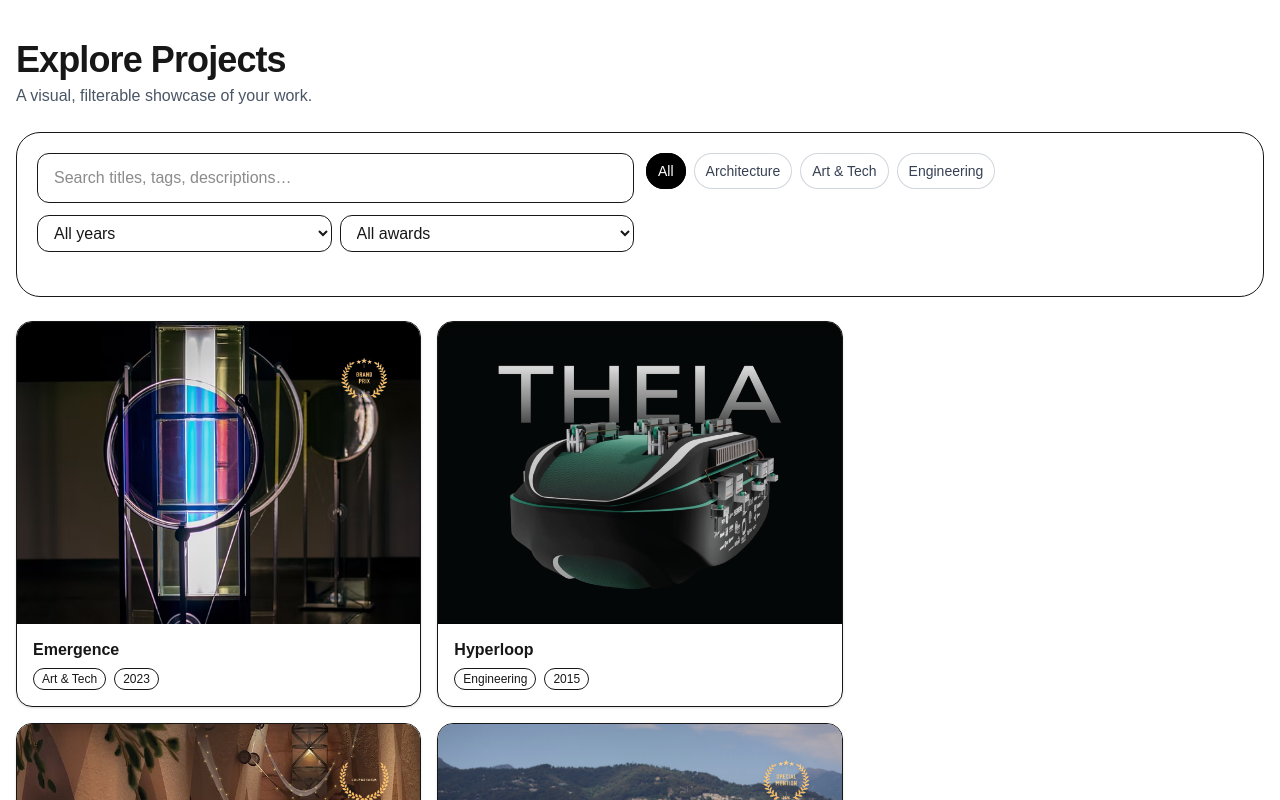
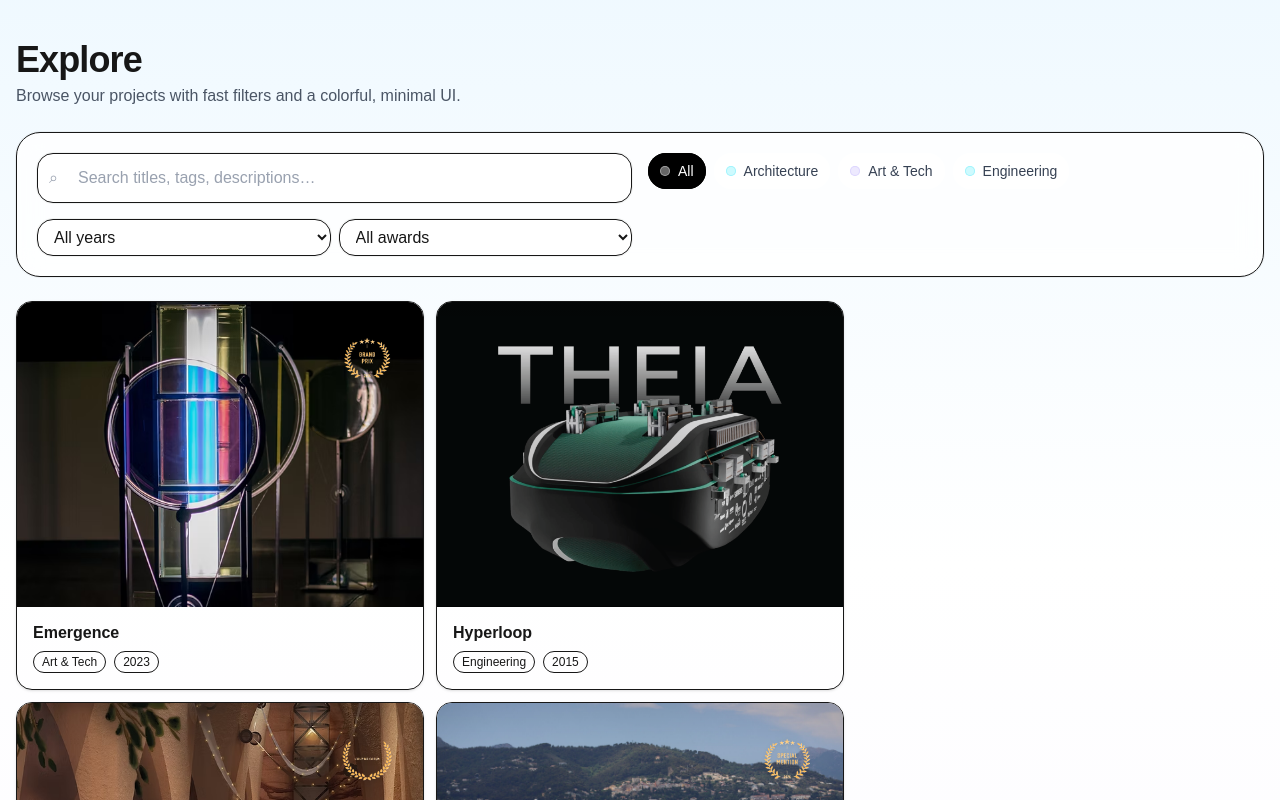
Before and after one commit to Maarten3013/dreamlab, a Next.js app: page /explore in a window 1280 px wide. Shown: the top 800 px of the page. Built offline with nearby package versions, Linux system fonts and the light colour scheme.

Commit message:
improved explore page layout and filter styling

```diff
--- a/app/explore/Filters.tsx
+++ b/app/explore/Filters.tsx
@@ -1,5 +1,58 @@
 "use client";
 import { usePathname, useRouter, useSearchParams } from "next/navigation";
+import { useMemo } from "react";
+
+// Tiny hash → color index for consistent chip colors per category/award
+function hashToIndex(s: string, m: number) {
+  let h = 0;
+  for (let i = 0; i < s.length; i++) h = (h * 31 + s.charCodeAt(i)) | 0;
+  return Math.abs(h) % m;
+}
+const pastel = [
+  "bg-sky-100 text-sky-800 ring-sky-200",
+  "bg-violet-100 text-violet-800 ring-violet-200",
+  "bg-emerald-100 text-emerald-800 ring-emerald-200",
+  "bg-amber-100 text-amber-800 ring-amber-200",
+  "bg-rose-100 text-rose-800 ring-rose-200",
+  "bg-cyan-100 text-cyan-800 ring-cyan-200",
+];
+
+function Chip({
+  label,
+  active,
+  onClick,
+  paletteKey,
+}: {
+  label: string;
+  active: boolean;
+  onClick: () => void;
+  paletteKey: string;
+}) {
+  const idx = hashToIndex(paletteKey || label, pastel.length);
+  const palette = pastel[idx];
+  return (
+    <button
+      onClick={onClick}
+      title={label}
+      className={[
+        "rounded-full px-3 py-2 text-sm transition ring-1 ring-inset",
+        active
+          ? `bg-black text-white ring-black`
+          : `bg-white text-gray-700 ring-gray-300 hover:bg-gray-50`,
+      ].join(" ")}
+      // Use pastel bg as a subtle dot before text when inactive
+      style={!active ? { boxShadow: `inset 0 0 0 9999px rgba(0,0,0,0)` } : undefined}
+    >
+      <span className="inline-flex items-center gap-2">
+        <span
+          className={`h-2.5 w-2.5 rounded-full ring-1 ring-inset ${active ? "bg-white/40 ring-white/40" : pastel[idx]}`}
+          aria-hidden
+        />
+        {label}
+      </span>
+    </button>
+  );
+}
 
 export default function Filters({
   years,
@@ -23,78 +76,58 @@ export default function Filters({
     const next = new URLSearchParams(Array.from(sp.entries()));
     if (value === "All" || value === "") next.delete(key);
     else next.set(key, value);
-    next.delete("page"); // reset pagination on filter change
+    next.delete("page");
     router.replace(`${pathname}?${next.toString()}`);
   };
 
+  const yearOptions = useMemo(() => years, [years]);
+
   return (
-    <div className="mb-6 grid grid-cols-1 gap-3 md:grid-cols-4">
+    <div className="grid grid-cols-1 gap-4 md:grid-cols-4">
       {/* Search */}
       <div className="md:col-span-2">
-        <input
-          defaultValue={q}
-          onChange={(e) => setParam("q", e.target.value)}
-          placeholder="Search titles, tags, descriptions…"
-          className="w-full rounded-xl border px-4 py-3 focus:outline-none"
-        />
+        <div className="relative">
+          <input
+            defaultValue={q}
+            onChange={(e) => setParam("q", e.target.value)}
+            placeholder="Search titles, tags, descriptions…"
+            className="w-full rounded-2xl border bg-white/90 px-4 py-3 pl-10 ring-1 ring-black/5 placeholder:text-gray-400 focus:outline-none"
+          />
+          <span className="pointer-events-none absolute left-3 top-1/2 -translate-y-1/2 text-gray-400">⌕</span>
+        </div>
       </div>
 
-      {/* Category pills — wrap instead of scroll */}
+      {/* Category chips — wrap, no scrollbars */}
       <div className="md:col-span-2">
         <div className="flex flex-wrap gap-2">
-          <button
-            onClick={() => setParam("category", "All")}
-            className={`rounded-full px-3 py-2 text-sm ring-1 ring-inset transition ${
-              category === "All"
-                ? "bg-black text-white ring-black"
-                : "bg-white text-gray-700 ring-gray-300 hover:bg-gray-50"
-            }`}
-          >
-            All
-          </button>
-
+          <Chip label="All" active={category === "All"} onClick={() => setParam("category", "All")} paletteKey="All" />
           {categories.map((c) => (
-            <button
-              key={c}
-              onClick={() => setParam("category", c)}
-              className={`rounded-full px-3 py-2 text-sm ring-1 ring-inset transition ${
-                category === c
-                  ? "bg-black text-white ring-black"
-                  : "bg-white text-gray-700 ring-gray-300 hover:bg-gray-50"
-              }`}
-              title={c}
-            >
-              {c}
-            </button>
+            <Chip key={c} label={c} active={category === c} onClick={() => setParam("category", c)} paletteKey={c} />
           ))}
         </div>
       </div>
 
-      {/* Year + Award selects (stack nicely) */}
+      {/* Year + Award selects */}
       <div className="col-span-1 flex flex-col gap-2 md:col-span-2 md:flex-row">
         <select
           defaultValue={year}
           onChange={(e) => setParam("year", e.target.value)}
-          className="w-full rounded-xl border px-3 py-2"
+          className="w-full rounded-2xl border bg-white/90 px-3 py-2 ring-1 ring-black/5"
         >
           <option value="All">All years</option>
-          {years.map((y) => (
-            <option key={y} value={y}>
-              {y}
-            </option>
+          {yearOptions.map((y) => (
+            <option key={y} value={y}>{y}</option>
           ))}
         </select>
 
         <select
           defaultValue={award}
           onChange={(e) => setParam("award", e.target.value)}
-          className="w-full rounded-xl border px-3 py-2"
+          className="w-full rounded-2xl border bg-white/90 px-3 py-2 ring-1 ring-black/5"
         >
           <option value="All">All awards</option>
           {awards.map((a) => (
-            <option key={a} value={a}>
-              {a}
-            </option>
+            <option key={a} value={a}>{a}</option>
           ))}
         </select>
       </div>
--- a/app/explore/page.tsx
+++ b/app/explore/page.tsx
@@ -14,9 +14,8 @@ export default async function Explore({ searchParams }: { searchParams: Promise<
   const award = typeof spObj.award === "string" ? spObj.award : "All";
   const yearStr = typeof spObj.year === "string" ? spObj.year : "All";
   const page = Number(typeof spObj.page === "string" ? spObj.page : 1) || 1;
-  const pageSize = 30; // show more per page for masonry
+  const pageSize = 30;
 
-  // Filter in-memory from local JSON
   let items = (data as Project[]).filter((p) => {
     const matchesQ =
       q === "" ||
@@ -32,7 +31,6 @@ export default async function Explore({ searchParams }: { searchParams: Promise<
     return matchesQ && matchesCategory && matchesAward && matchesYear;
   });
 
-  // Sort newest first, then alpha
   items = items.sort((a, b) => b.year - a.year || a.title.localeCompare(b.title));
 
   const total = items.length;
@@ -41,35 +39,40 @@ export default async function Explore({ searchParams }: { searchParams: Promise<
   const start = (safePage - 1) * pageSize;
   const projects = items.slice(start, start + pageSize);
 
-  // Dynamic options for nicer chips/selects
   const years = Array.from({ length: 2025 - 2015 + 1 }, (_, i) => 2025 - i);
   const categories = Array.from(new Set((data as Project[]).map((p) => p.category))).sort();
   const awards = Array.from(new Set((data as Project[]).map((p) => p.award))).sort();
 
   return (
-    <main className="mx-auto max-w-7xl px-4 py-10">
+    <main className="min-h-dvh bg-gradient-to-b from-sky-50 via-white to-violet-50/40">
+      <div className="mx-auto max-w-7xl px-4 py-10">
+        {/* Clean header */}
         <header className="mb-6">
-        <h1 className="text-4xl font-extrabold tracking-tight">Explore Projects</h1>
-        <p className="mt-1 text-gray-600">A visual, filterable showcase of your work.</p>
+          <h1 className="text-4xl font-extrabold tracking-tight">Explore</h1>
+          <p className="mt-1 text-gray-600">Browse your projects with fast filters and a colorful, minimal UI.</p>
         </header>
 
-      {/* Polished filter tray (no scrollbars, wraps nicely) */}
-      <div className="mb-6 rounded-3xl border bg-white/70 p-4 backdrop-blur md:p-5">
+        {/* Filter tray */}
+        <div className="mb-6 rounded-3xl border bg-white/80 p-4 backdrop-blur-md ring-1 ring-black/5 md:p-5">
           <Filters years={years} categories={categories} awards={awards} />
         </div>
 
-      {/* Pinterest/eyecandy masonry */}
+        {/* Masonry */}
         <Masonry projects={projects as Project[]} />
 
+        {/* Empty state */}
         {projects.length === 0 && (
-        <div className="mt-10 rounded-2xl border p-8 text-center text-gray-600">
+          <div className="mt-10 rounded-3xl border bg-white/80 p-10 text-center text-gray-600">
+            <div className="mx-auto mb-3 h-10 w-10 rounded-full bg-gradient-to-br from-sky-400 to-violet-500 opacity-80" />
             No results. Try clearing filters.
           </div>
         )}
 
+        {/* Pager */}
         {total > pageSize && (
           <Pager total={total} page={safePage} pageSize={pageSize} />
         )}
+      </div>
     </main>
   );
 }
@@ -87,11 +90,11 @@ function Pager({ total, page, pageSize }: { total: number; page: number; pageSiz
 
   return (
     <div className="mx-auto mt-10 flex max-w-md items-center justify-between">
-      <a className={`rounded-full border px-4 py-2 ${!prev && "pointer-events-none opacity-50"}`} href={prev ? makeHref(prev) : "#"}>
+      <a className={`rounded-full border px-4 py-2 transition ${!prev ? "pointer-events-none opacity-40" : "hover:bg-gray-50"}`} href={prev ? makeHref(prev) : "#"}>
         ← Prev
       </a>
       <span className="text-sm text-gray-600">Page {page} of {pages} · {total} results</span>
-      <a className={`rounded-full border px-4 py-2 ${!next && "pointer-events-none opacity-50"}`} href={next ? makeHref(next) : "#"}>
+      <a className={`rounded-full border px-4 py-2 transition ${!next ? "pointer-events-none opacity-40" : "hover:bg-gray-50"}`} href={next ? makeHref(next) : "#"}>
         Next →
       </a>
     </div>
--- a/components/Masonry.tsx
+++ b/components/Masonry.tsx
@@ -2,11 +2,9 @@ import type { Project } from "@/lib/types";
 import ProjectCard from "@/components/ProjectCard";
 
 export default function Masonry({ projects }: { projects: Project[] }) {
-  // CSS columns = simple, responsive masonry
   return (
-    <div className="[&>*]:mb-4 columns-1 gap-4 sm:columns-2 lg:columns-3">
+    <div className="[&>*]:mb-3 columns-1 gap-3 sm:columns-2 lg:columns-3">
       {projects.map((p) => (
-        // Ensure each item avoids breaking across columns
         <div key={p.id} style={{ breakInside: "avoid" }}>
           <ProjectCard p={p} />
         </div>
```
Lines whose indentation alone changed are shown as unchanged.
